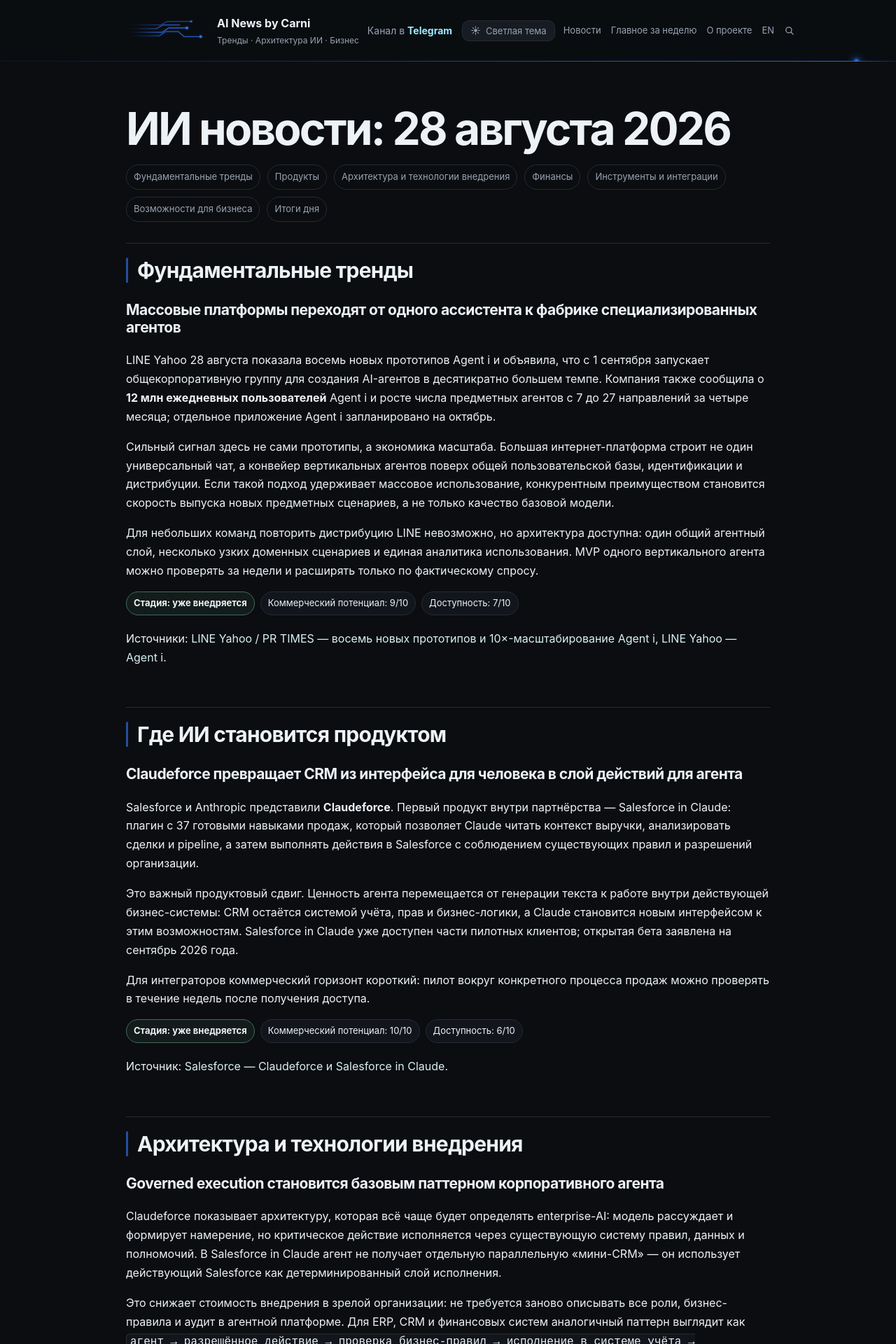
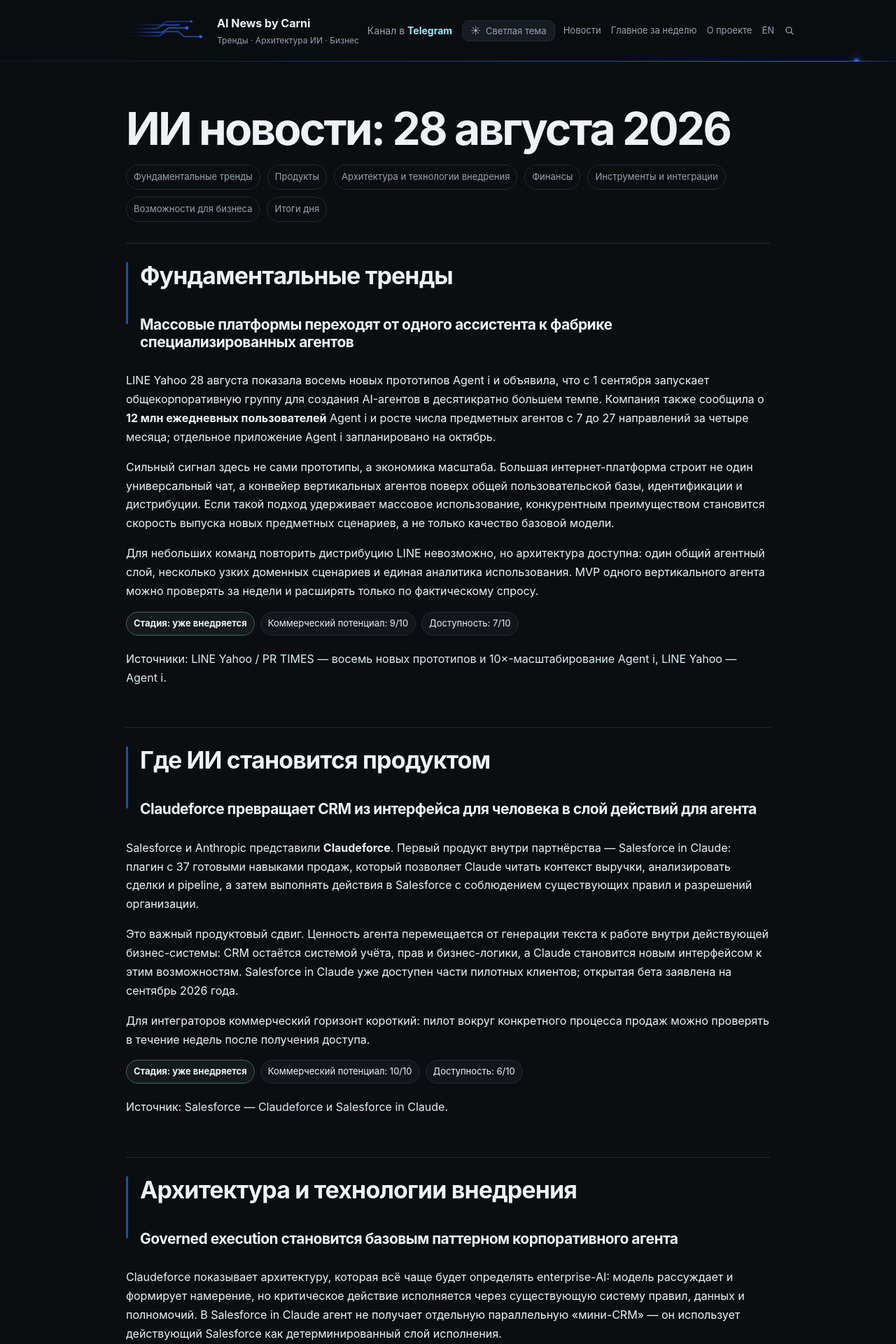
Before and after one commit to DmitryCarni/ai-news-by-carni, a Jekyll site: the page built from daily/2026-08-28.md, in a window 1280 px wide. Shown: the top 1920 px of the page at 70% size. Built offline with Jekyll 4.4.1, drawn with Linux system fonts in a browser that asks for light colours.

Commit message:
Group rubric and first story heading

```diff
--- a/assets/css/style.css
+++ b/assets/css/style.css
@@ -119,15 +119,21 @@ h2#applied,
 h2#stack,
 h2#finance,
 h2#finance-tools,
-h2#monetization{position:relative;margin-top:58px;padding:20px 0 0 16px;border-top:1px solid var(--line);font-size:clamp(24px,3.2vw,30px)}
+h2#monetization{position:relative;margin-top:58px;padding:26px 0 6px 20px;border-top:1px solid var(--line);font-size:clamp(28px,4vw,34px)}
 h2#fundamental::after,
 h2#applied::after,
 h2#stack::after,
 h2#finance::after,
 h2#finance-tools::after,
-h2#monetization::after{content:"";position:absolute;left:0;top:20px;bottom:0;width:3px;border-radius:999px;background:var(--section-accent)}
+h2#monetization::after{content:"";position:absolute;left:0;top:26px;bottom:-42px;width:3px;border-radius:999px;background:var(--section-accent)}
+h2#fundamental + h3,
+h2#applied + h3,
+h2#stack + h3,
+h2#finance + h3,
+h2#finance-tools + h3,
+h2#monetization + h3{margin-top:0;padding:2px 0 8px 20px}
 h2#fundamental{margin-top:30px}
-.report h3{margin-top:26px}
+.report h3{font-size:21px}
 
 .footer{border-top:1px solid var(--line);padding:24px 0 44px;color:var(--muted);font-size:13px;display:flex;justify-content:space-between;gap:20px}
 .footer-brand strong{display:block;color:var(--lead);font-size:13px;font-weight:650;letter-spacing:.005em}
@@ -152,14 +158,20 @@ h2#fundamental{margin-top:30px}
   h2#stack,
   h2#finance,
   h2#finance-tools,
-  h2#monetization{margin-top:48px;padding:18px 0 0 14px}
+  h2#monetization{margin-top:48px;padding:20px 0 6px 16px}
   h2#fundamental{margin-top:30px}
   h2#fundamental::after,
   h2#applied::after,
   h2#stack::after,
   h2#finance::after,
   h2#finance-tools::after,
-  h2#monetization::after{top:18px}
+  h2#monetization::after{top:20px;bottom:-40px}
+  h2#fundamental + h3,
+  h2#applied + h3,
+  h2#stack + h3,
+  h2#finance + h3,
+  h2#finance-tools + h3,
+  h2#monetization + h3{padding-left:16px}
   .conclusions{margin-top:58px;padding:4px 16px 18px}
   .day-nav{grid-template-columns:1fr;gap:8px}
   .day-nav>*:last-child,.day-nav .archive{text-align:left}
```
